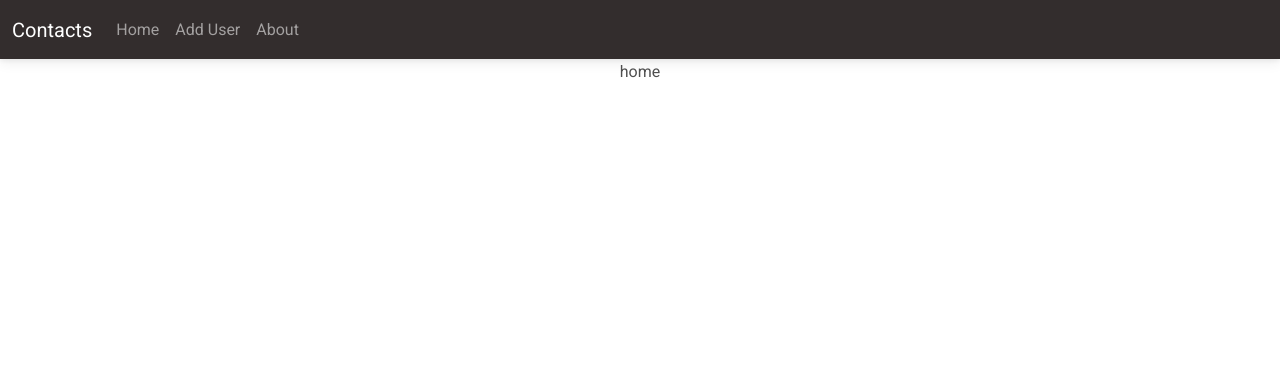
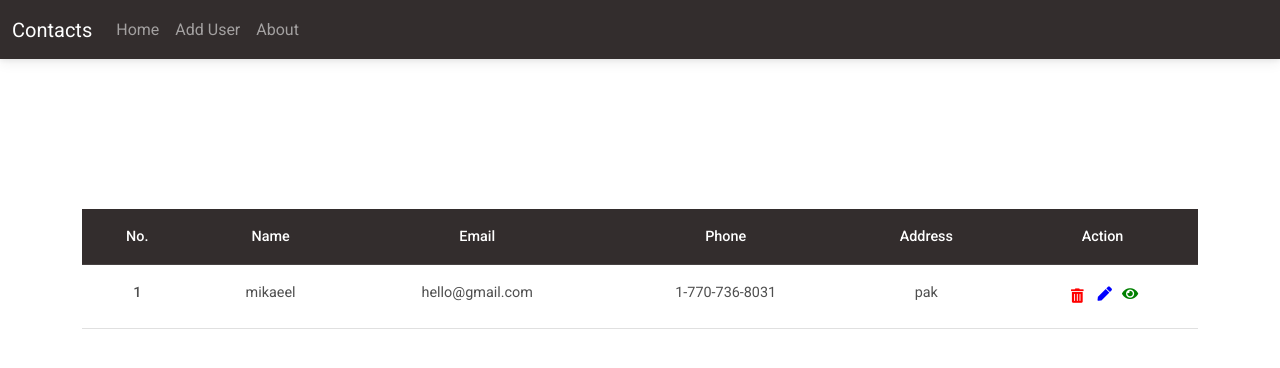
Before and after one commit to mikaeelkhalid/react-redux-saga-json-crud, a React (Create React App) app: page / in a window 1280 px wide. Shown: the top 368 px of the page. Built offline with nearby package versions, Linux system fonts and the light colour scheme; data requests are answered from the project's data file.

Commit message:
showing users data in table

```diff
--- /dev/null
+++ b/src/components/DataTable.js
@@ -0,0 +1,85 @@
+import React from 'react';
+import {
+  MDBBtn,
+  MDBIcon,
+  MDBTable,
+  MDBTableBody,
+  MDBTableHead,
+  MDBTooltip,
+} from 'mdb-react-ui-kit';
+
+import { Link } from 'react-router-dom';
+
+const DataTable = ({ users, handleDelete }) => {
+  return (
+    <div className='container' style={{ marginTop: '150px' }}>
+      <MDBTable>
+        <MDBTableHead dark>
+          <tr>
+            <th scope='col'>No.</th>
+            <th scope='col'>Name</th>
+            <th scope='col'>Email</th>
+            <th scope='col'>Phone</th>
+            <th scope='col'>Address</th>
+            <th scope='col'>Action</th>
+          </tr>
+        </MDBTableHead>
+        {users &&
+          users.map((user, index) => (
+            <MDBTableBody key={index}>
+              <tr>
+                <th scope='row'>{index + 1}</th>
+                <td>{user.name}</td>
+                <td>{user.email}</td>
+                <td>{user.phone}</td>
+                <td>{user.address}</td>
+                <td>
+                  <MDBBtn
+                    className='m-1'
+                    tag='a'
+                    color='none'
+                    onClick={() => handleDelete(user.id)}
+                  >
+                    <MDBTooltip title='Delete' tag='a'>
+                      <MDBIcon
+                        fas
+                        icon='trash-alt'
+                        style={{ color: 'red', marginRight: '10px' }}
+                        size='md'
+                      ></MDBIcon>
+                    </MDBTooltip>
+                  </MDBBtn>
+                  <Link to={`/add-edit/${user.id}`}>
+                    <MDBTooltip title='Edit' tag='a'>
+                      <MDBIcon
+                        fas
+                        icon='pen'
+                        style={{
+                          color: 'blue',
+                          marginBottom: '10px',
+                          marginRight: '10px',
+                        }}
+                        size='md'
+                      ></MDBIcon>
+                    </MDBTooltip>
+                  </Link>
+                  <Link to={`/user-info/${user.id}`}>
+                    <MDBTooltip title='View' tag='a'>
+                      <MDBIcon
+                        fas
+                        icon='eye'
+                        style={{ color: 'green', marginBottom: '10px' }}
+                        size='md'
+                      ></MDBIcon>
+                    </MDBTooltip>
+                  </Link>
+                </td>
+              </tr>
+            </MDBTableBody>
+          ))}
+      </MDBTable>
+    </div>
+  );
+};
+
+export default DataTable;
--- a/src/pages/Home.js
+++ b/src/pages/Home.js
@@ -1,15 +1,23 @@
-import React, { useEffect } from 'react';
+import { useEffect } from 'react';
 import { useDispatch, useSelector } from 'react-redux';
+
 import { loadUserStart } from '../redux/actions';
+
+import DataTable from '../components/DataTable';
 
 const Home = () => {
   const dispatch = useDispatch();
+  const { users } = useSelector((state) => state.users);
 
   useEffect(() => {
     dispatch(loadUserStart());
   }, []);
 
-  return <div>home</div>;
+  const handleDelete = (id) => {
+    console.log('clicked', id);
+  };
+
+  return <DataTable users={users} handleDelete={handleDelete} />;
 };
 
 export default Home;
```
